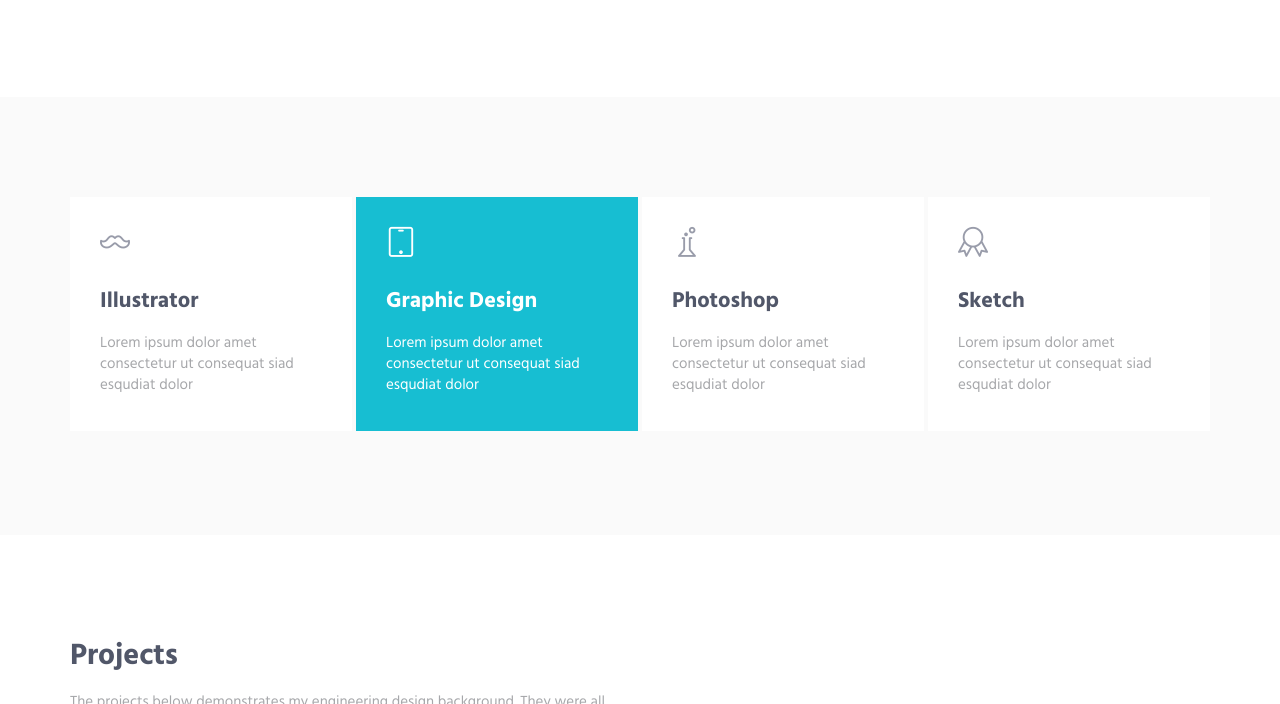
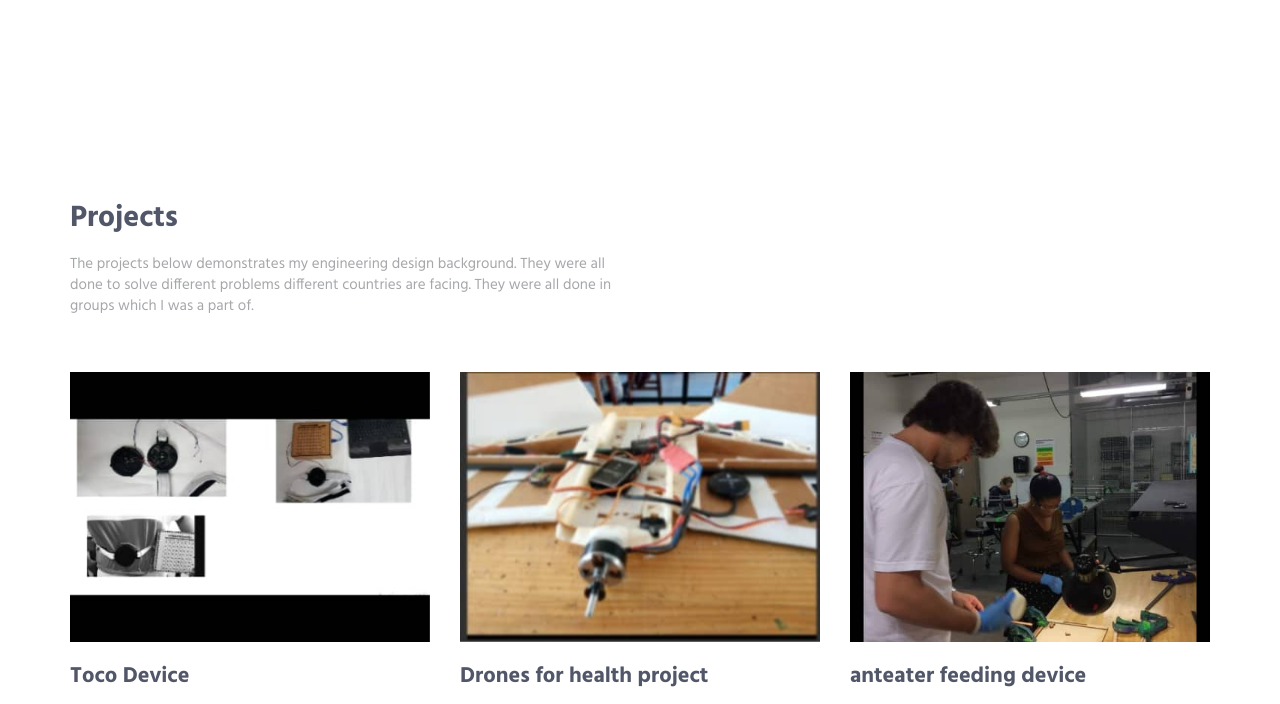
Before and after one commit to Chimwe13/Chimwe13.github.io, a plain HTML site: page index.html in a window 1280 px wide. Shown: the part 1184-1888 px from the top of the page. Drawn offline with Linux system fonts and the light colour scheme.

Commit message:
update contacrs

```diff
--- a/index.html
+++ b/index.html
@@ -67,8 +67,8 @@
                             <ul class="nav navbar-nav navbar-nav-right">
                                 <li class="js_nav-item nav-item"><a class="nav-item-child nav-item-hover" href="#body">Home</a></li>
                                 <li class="js_nav-item nav-item"><a class="nav-item-child nav-item-hover" href="#about">About</a></li>
-                                <li class="js_nav-item nav-item"><a class="nav-item-child nav-item-hover" href="#experience">Experience</a></li>
-                                <li class="js_nav-item nav-item"><a class="nav-item-child nav-item-hover" href="#work">Projects</a></li>
+
+                                <li class="js_nav-item nav-item"><a class="nav-item-child nav-item-hover" href="#projects">Projects</a></li>
                                 <li class="js_nav-item nav-item"><a class="nav-item-child nav-item-hover" href="#contact">Contact</a></li>
                             </ul>
                         </div>
@@ -131,67 +131,10 @@
         <!-- End About -->
 
         <!-- Experience -->
-        <div id="experience">
-            <div class="bg-color-sky-light" data-auto-height="true">
-                <div class="container content-lg">
-                    <div class="row row-space-2 margin-b-4">
-                        <div class="col-md-3 col-sm-6 md-margin-b-4">
-                            <div class="service" data-height="height">
-                                <div class="service-element">
-                                    <i class="service-icon icon-mustache"></i>
-                                </div>
-                                <div class="service-info">
-                                    <h3>Illustrator</h3>
-                                    <p class="margin-b-5">Lorem ipsum dolor amet consectetur ut consequat siad esqudiat dolor</p>
-                                </div>
-                                <a href="https://themeforest.net/item/metronic-responsive-admin-dashboard-template/4021469?ref=keenthemes" class="content-wrapper-link"></a>
-                            </div>
-                        </div>
-                        <div class="col-md-3 col-sm-6 md-margin-b-4">
-                            <div class="service bg-color-base wow zoomIn" data-height="height" data-wow-duration=".3" data-wow-delay=".1s">
-                                <div class="service-element">
-                                    <i class="service-icon color-white icon-screen-tablet"></i>
-                                </div>
-                                <div class="service-info">
-                                    <h3 class="color-white">Graphic Design</h3>
-                                    <p class="color-white margin-b-5">Lorem ipsum dolor amet consectetur ut consequat siad esqudiat dolor</p>
-                                </div>
-                                <a href="https://themeforest.net/item/metronic-responsive-admin-dashboard-template/4021469?ref=keenthemes" class="content-wrapper-link"></a>
-                            </div>
-                        </div>
-                        <div class="col-md-3 col-sm-6 sm-margin-b-4">
-                            <div class="service" data-height="height">
-                                <div class="service-element">
-                                    <i class="service-icon icon-chemistry"></i>
-                                </div>
-                                <div class="service-info">
-                                    <h3>Photoshop</h3>
-                                    <p class="margin-b-5">Lorem ipsum dolor amet consectetur ut consequat siad esqudiat dolor</p>
-                                </div>
-                                <a href="https://themeforest.net/item/metronic-responsive-admin-dashboard-template/4021469?ref=keenthemes" class="content-wrapper-link"></a>
-                            </div>
-                        </div>
-                        <div class="col-md-3 col-sm-6">
-                            <div class="service" data-height="height">
-                                <div class="service-element">
-                                    <i class="service-icon icon-badge"></i>
-                                </div>
-                                <div class="service-info">
-                                    <h3>Sketch</h3>
-                                    <p class="margin-b-5">Lorem ipsum dolor amet consectetur ut consequat siad esqudiat dolor</p>
-                                </div>
-                                <a href="https://themeforest.net/item/metronic-responsive-admin-dashboard-template/4021469?ref=keenthemes" class="content-wrapper-link"></a>
-                            </div>
-                        </div>
-                    </div>
-                    <!--// end row -->
-                </div>
-            </div>
-        </div>
         <!-- End Experience -->
 
         <!-- Work -->
-        <div id="work">
+        <div id="projects">
             <div class="container content-lg">
                 <div class="row margin-b-40">
                     <div class="col-sm-6">
@@ -270,15 +213,15 @@
                         </div>
                         <div class="col-md-3 col-xs-6 md-margin-b-30">
                             <h4>Phone</h4>
-                            <a href="#">+254 740 285 756 </a>
+                            <a href="#">+254 111 222 333 </a>
                         </div>
                         <div class="col-md-3 col-xs-6">
                             <h4>Email</h4>
-                            <a href="#">chimwekunje@gmail.com</a>
+                            <a href="#">chimwe13@gmail.com</a>
                         </div>
                         <div class="col-md-3 col-xs-6">
                             <h4>Web</h4>
-                            <a href="#">chimwemwekunje.com</a>
+                            <a href="#">https://chimwe13.github.io</a>
                         </div>
                     </div>
                     <!--// end row -->
```
